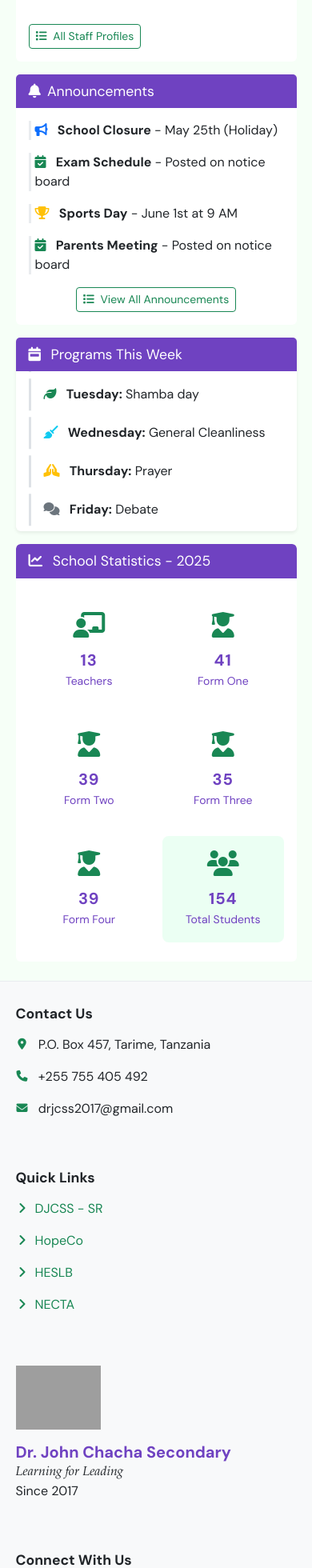
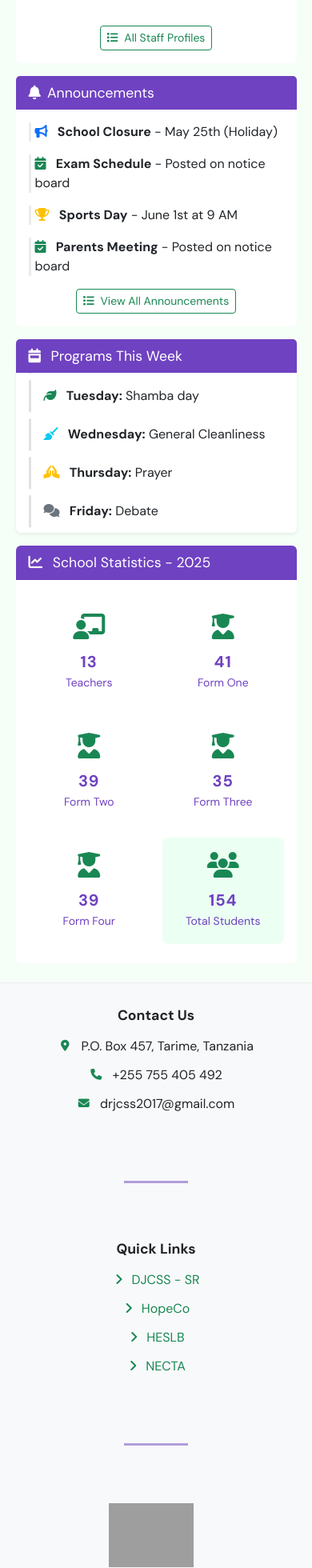
Before and after one commit to d3UsPr0/djcss, a Django app: page /staff/ in a window 390 px wide. Shown: the part 2242-4202 px from the top of the page at 80% size. Run offline with Django 5.2, Linux system fonts and the light colour scheme; data comes from the database, SQL or seed files in the repository; some libraries are stand-ins or nearby versions; grey boxes are pictures that could not be loaded.

Commit message:
look updated

```diff
--- a/web/static/web/css/styles.css
+++ b/web/static/web/css/styles.css
@@ -564,8 +564,9 @@ body {
   margin: 0 auto;
 }
 
-/* Responsive Adjustments */
+/* Responsive Adjustments - Merged */
 @media (max-width: 991.98px) {
+  /* Navbar adjustments */
   #navbarNav {
     text-align: center;
   }
@@ -608,9 +609,8 @@ body {
     opacity: 1;
     visibility: visible;
   }
-}
 
-@media (max-width: 767.98px) {
+  /* School header adjustments (originally in 767.98px) */
   .school-header > div {
     width: 90% !important;
   }
@@ -618,13 +618,24 @@ body {
   .school-title {
     font-size: 1.5rem;
   }
+}
 
+@media (max-width: 767.98px) {
+  /* Keep these specific to smaller screens */
   .rounded-img {
     width: 15vw;
     height: 15vw;
     max-width: 100px;
     max-height: 100px;
   }
+  .footer p, .footer .heading {
+    margin-bottom: 0.75rem;
+  }
+  .footer .col-12 {
+    margin-bottom: 1.5rem !important;
+  }
+
+  /* You could add any other mobile-specific styles here */
 }
 
 /* Dark footer option */
@@ -655,3 +666,11 @@ body {
 .dark-footer .designer-link:hover {
   color: #d6b1f6 !important;
 }
+
+.divider {
+  height: 3px;
+  background-color: var(--site-purple);
+  width: 80px;
+  margin: 1.5rem auto;
+  opacity: 0.5;
+}
--- a/web/templates/web/base.html
+++ b/web/templates/web/base.html
@@ -353,9 +353,11 @@
                   <div class="text-muted small">Academic Master</div>
                 </div>
               </div>
+            <div class="d-flex justify-content-center">
               <a href="{% url 'staff' %}" class="btn btn-outline-success btn-sm">
                 <i class="fas fa-list me-1"></i> All Staff Profiles
-            </a>
+              </a>
+            </div>
             </div>
           </div>
         </div>
@@ -517,7 +519,7 @@
       <div class="wide-container">
         <div class="row g-4">
           <!-- Contact Column -->
-          <div class="col-12 col-md-6 col-lg-3 mb-4 mb-md-0">
+          <div class="col-12 col-md-6 col-lg-3 mb-4 mb-md-0 text-center text-md-start">
             <h6 class="fw-bold">Contact Us</h6>
             <p>
               <i class="fa fa-sm fa-map-marker-alt text-primary me-2"></i> P.O.
@@ -532,9 +534,13 @@
               drjcss2017@gmail.com
             </p>
           </div>
-
+          <div class="col-12 d-md-none">
+            <div class="px-4">
+              <div class="divider"></div>
+              </div>
+            </div>
           <!-- Quick Links Column -->
-          <div class="col-12 col-md-6 col-lg-3 mb-4 mb-md-0">
+          <div class="col-12 col-md-6 col-lg-3 mb-4 mb-md-0 text-center text-md-start">
             <h6 class="fw-bold">Quick Links</h6>
             <p class="heading">
               <a href="#" class="text-decoration-none"
@@ -557,10 +563,14 @@
               >
             </p>
           </div>
-
+          <div class="col-12 d-md-none">
+            <div class="px-4">
+              <div class="divider"></div>
+              </div>
+            </div>
           <!-- School Info Column -->
-          <div class="col-12 col-md-6 col-lg-3 mb-4 mb-md-0">
-            <div class="d-flex align-items-center mb-3">
+          <div class="col-12 col-md-6 col-lg-3 mb-4 mb-md-0 text-center text-md-start">
+            <div class="d-flex align-items-center justify-content-center justify-content-md-start mb-3">
               <img
                 src="https://drjohnchachasecondary.org/images/assets/djcss-logo.png"
                 alt="School Logo"
@@ -572,46 +582,50 @@
               <h5 class="mb-0 fw-bold" style="color: #6f42c1">
                 Dr. John Chacha Secondary
               </h5>
-              <span class="school-motto" style="font-style: italic"
-                >Learning for Leading</span
-              >
+              <span class="school-motto" style="font-style: italic">
+                Learning for Leading
+              </span>
             </div>
             <p>Since 2017</p>
           </div>
-
+          <div class="col-12 d-md-none">
+            <div class="px-4">
+              <div class="divider"></div>
+              </div>
+            </div>
           <!-- Connect Column -->
-          <div class="col-12 col-md-6 col-lg-3">
+          <div class="col-12 col-md-6 col-lg-3 text-center text-md-start">
             <h6 class="fw-bold">Connect With Us</h6>
-            <div class="social-icons mb-3">
-              <a href="#" class="text-decoration-none me-3"
-                ><i class="fab fa-facebook-f fa-lg text-primary"></i
-              ></a>
-
+            <div class="social-icons mb-3 d-flex justify-content-center justify-content-md-start">
+              <a href="#" class="text-decoration-none me-3">
+                <i class="fab fa-facebook-f fa-lg text-primary"></i>
+              </a>
               <a href="#" class="text-decoration-none me-3" target="_blank" title="X (Twitter)">
                 <i class="fab fa-x-twitter fa-lg text-default"></i>
               </a>
-
-              <a href="#" class="text-decoration-none me-3"
-                ><i class="fab fa-instagram fa-lg text-danger"></i
-              ></a>
-              <a href="#" class="text-decoration-none"
-                ><i class="fab fa-youtube fa-lg text-danger"></i
-              ></a>
+              <a href="#" class="text-decoration-none me-3">
+                <i class="fab fa-instagram fa-lg text-danger"></i>
+              </a>
+              <a href="#" class="text-decoration-none">
+                <i class="fab fa-youtube fa-lg text-danger"></i>
+              </a>
             </div>
             <p>
               <i class="fa fa-clock me-2"></i> Office Hours: Mon-Fri, <br />
               8:00 AM - 4:00 PM
             </p>
-© <span id="year"></span> Dr. John Chacha Secondary School. All
+            <p class="text-center text-md-start">
+              © <span id="year"></span> Dr. John Chacha Secondary School. All
               Rights Reserved.
+            </p>
           </div>
         </div>
         <hr class="my-4" />
         <div class="text-center py-2">
-          <small class="designer-credit-line"
-            >Designed with <i class="fa fa-heart text-danger"></i>by
-            <a href="#">Deus</a></small
-          >
+          <small class="designer-credit-line">
+            Designed with <i class="fa fa-heart text-danger"></i> by
+            <a href="#">Deus</a>
+          </small>
         </div>
       </div>
     </div>
--- a/web/templates/web/staff.html
+++ b/web/templates/web/staff.html
@@ -105,13 +105,7 @@
         <!-- Divider -->
         {% if not forloop.last %}
         <div class="px-4">
-          <div
-            style="
-              height: 1px;
-              background-color: #e9ecef;
-              width: 60px;
-              margin: 1.5rem auto;
-            "
+          <div class="divider"
           ></div>
         </div>
         {% endif %} {% endfor %}
```
